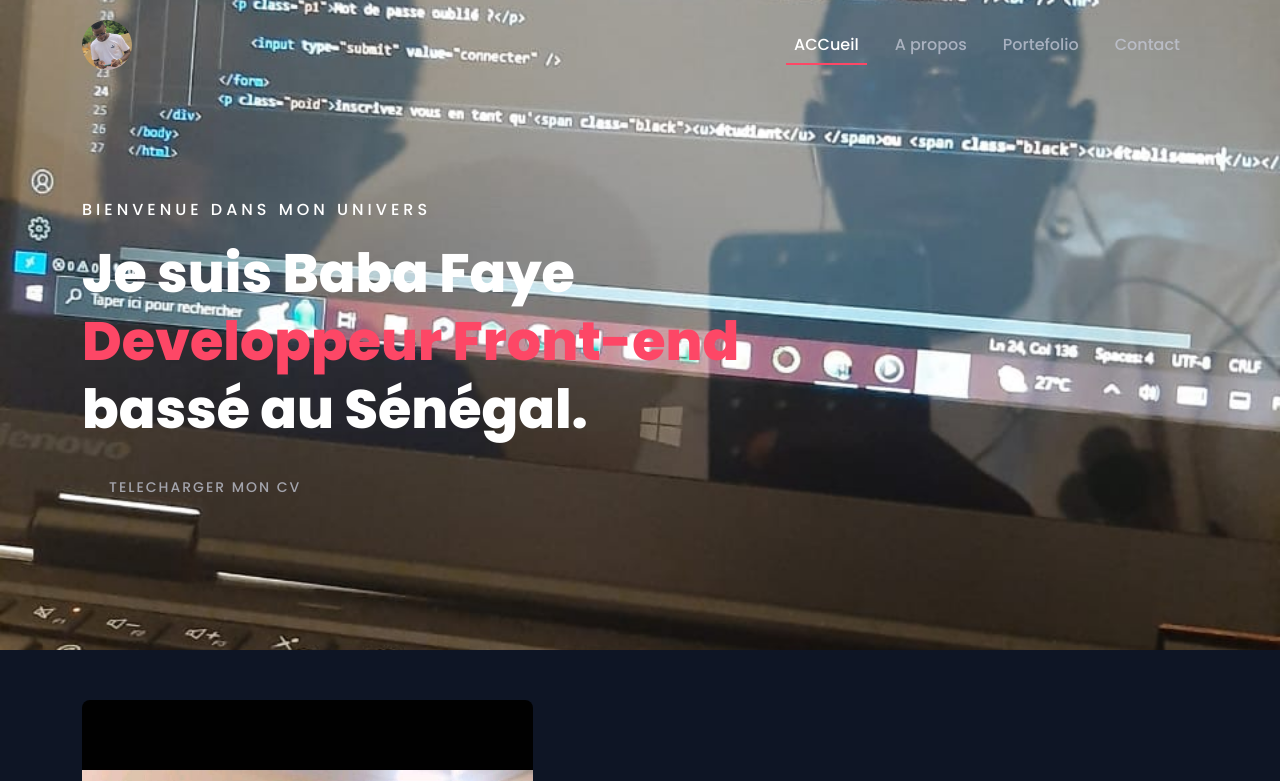
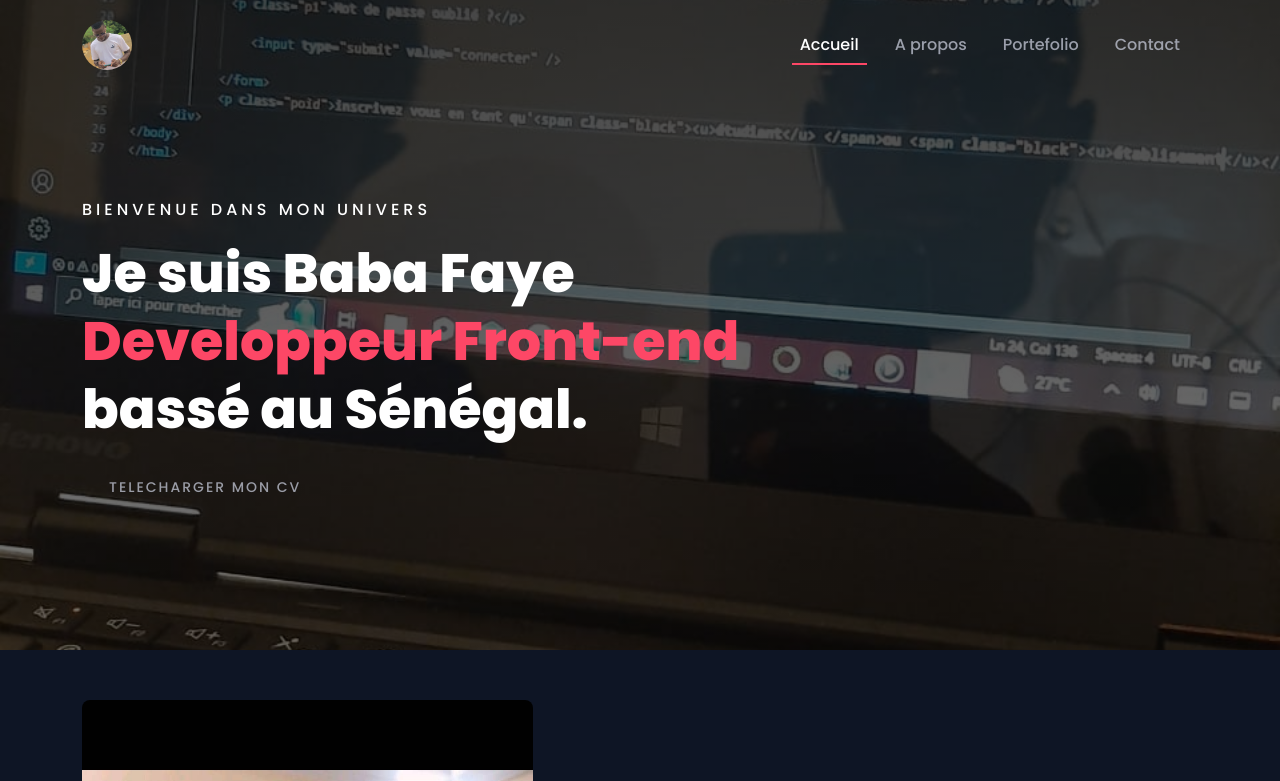
Before and after one commit to Etudiant-noir21/mon-portefolio, a plain HTML site: page index.html in a window 1280 px wide. Shown: the top 781 px of the page. Drawn offline with nearby package versions, Linux system fonts and the light colour scheme.

Commit message:
background

```diff
--- a/index.html
+++ b/index.html
@@ -30,7 +30,7 @@
               <div class="collapse navbar-collapse justify-content-end" id="navbarNav">
                 <ul class="navbar-nav menu-navbar-nav">
                   <li class="nav-item">
-                    <a class="nav-link active" aria-current="page" href="#home">ACCueil</a>
+                    <a class="nav-link active" aria-current="page" href="#home">Accueil</a>
                   </li>
                   <li class="nav-item">
                     <a class="nav-link" href="#about">A propos</a>
--- a/style.css
+++ b/style.css
@@ -158,11 +158,7 @@ textarea:hover,button{
     width: 100%;
     height: auto;
     min-height: 650px;
-    background-image: url(images/img-3.jpeg);
-    /* background: linear-gradient(rgba(0, 0, 0, 0),black,); */
-    background-repeat: no-repeat;
-    background-position:  center center;
-    background-size: cover;
+    background:linear-gradient(rgba(0, 0, 0, 0.721), rgba(0, 0, 0, 0.525)), no-repeat center / cover url(images/img-3.jpeg);
     background-attachment: fixed;
     padding: 200px 0 100px 0;
 }
```
